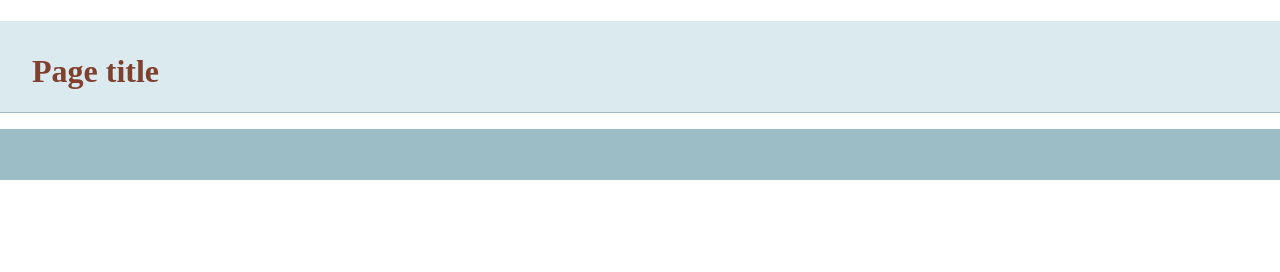
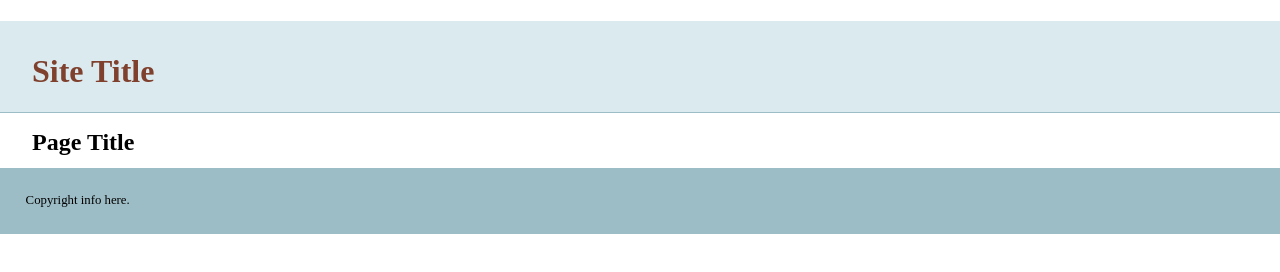
Before and after one commit to Shuraz/git-basics, a plain HTML site: page index.html in a window 1280 px wide. Drawn offline with nearby package versions, Linux system fonts and the light colour scheme.

Commit message:
added infor in Site title, page title and footer..

```diff
--- a/index.html
+++ b/index.html
@@ -14,13 +14,14 @@
     </head>
     <body>
     <header>
-	<h1>Page title</h1>
+	<h1>Site Title</h1>
     </header>
     <nav id="pageNav">
     </nav>
     <main>
+        <h2>Page Title</h2>
     </main>
-    <footer>
+    <footer>Copyright info here.
     </footer>
         <script>
 //use the modernizr load to load up external scripts. This will load the scripts asynchronously, but the order listed matters. Although it will load all scripts in parallel, it will execute them in the order listed
```
